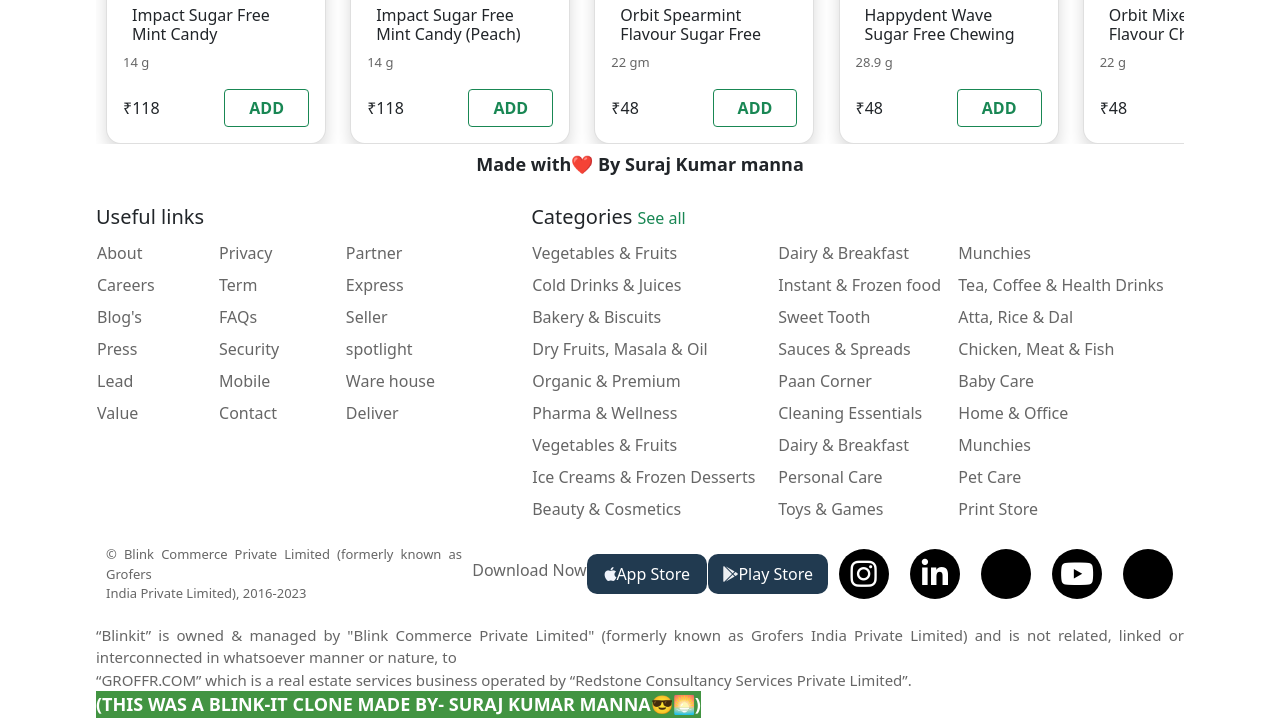
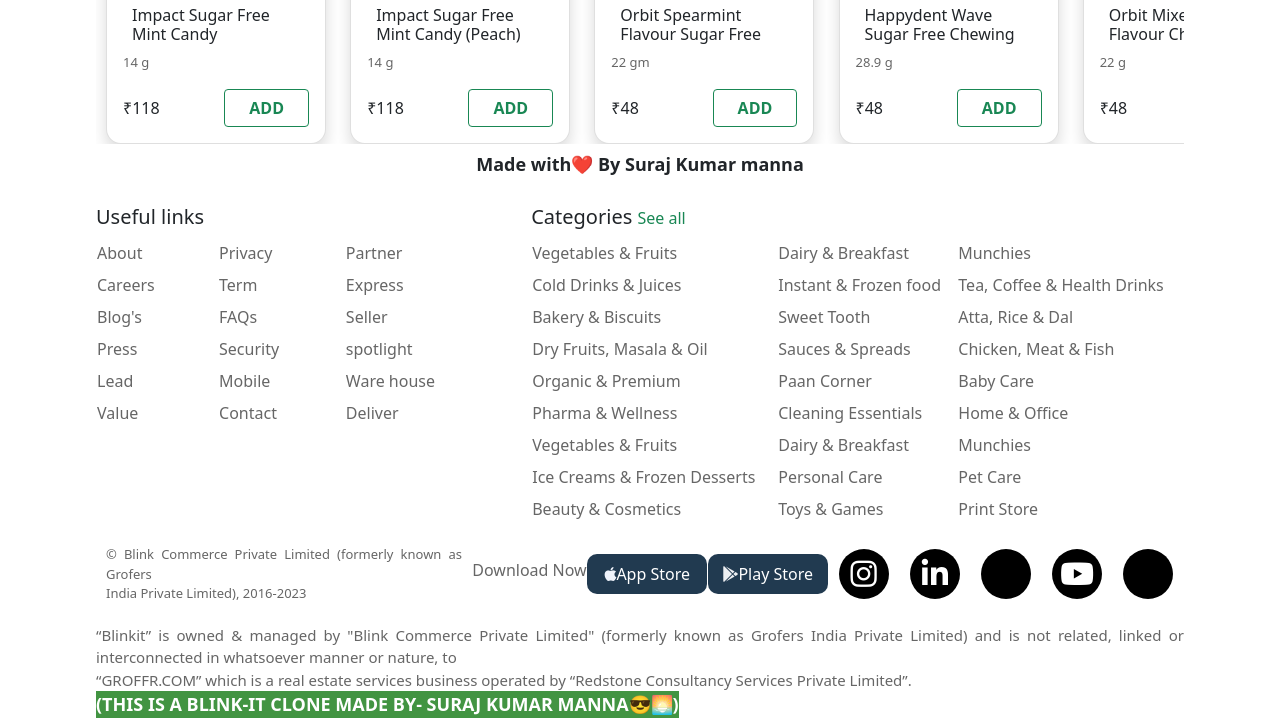
Before and after one commit to Suraj00345/suraj-s-Blink-it-clone, a plain HTML site: page index.html in a window 1280 px wide. Shown: the part 2629-3347 px from the top of the page. Drawn offline with nearby package versions, Linux system fonts and the light colour scheme.

Commit message:
addition

```diff
--- a/index.html
+++ b/index.html
@@ -495,7 +495,7 @@
       linked or interconnected in whatsoever manner or nature, to<br> “GROFFR.COM”
       which is a real estate services business operated by “Redstone
       Consultancy Services Private Limited”.<br>
-      <div class="SS">(THIS WAS A BLINK-IT CLONE MADE BY- SURAJ KUMAR MANNA😎🌅)</div>
+      <div class="SS">(THIS IS A BLINK-IT CLONE MADE BY- SURAJ KUMAR MANNA😎🌅)</div>
     </div>
   </footer>
     <script
```
